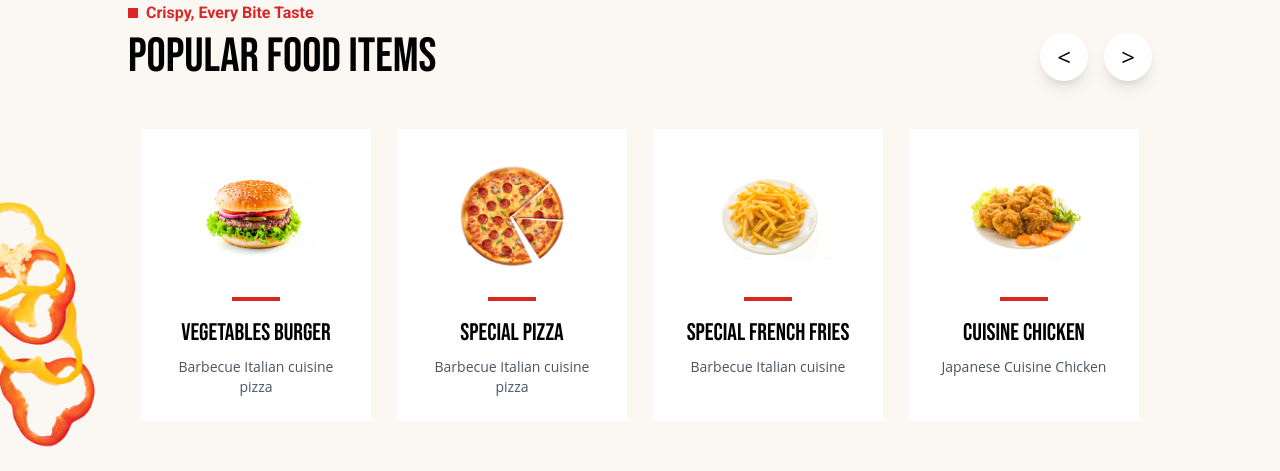
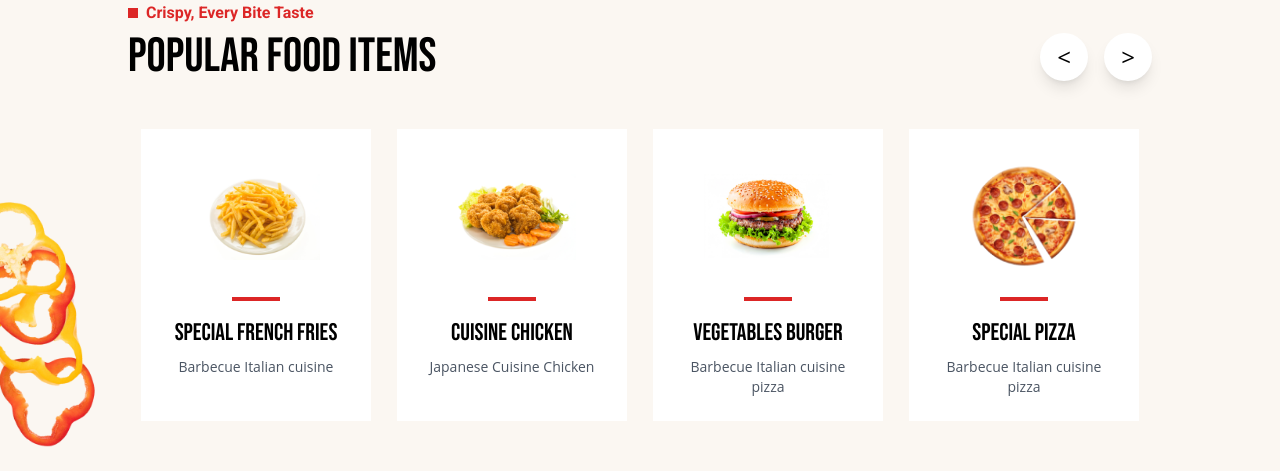
Before and after one commit to nerdigenius/interview_sample, a React (Vite) app: page / in a window 1280 px wide. Shown: the part 1600-2071 px from the top of the page. Built offline with nearby package versions, Linux system fonts and the light colour scheme.

Commit message:
auto play carousel active

```diff
--- a/src/components/PopularItems.tsx
+++ b/src/components/PopularItems.tsx
@@ -31,8 +31,8 @@ const PopularItems = () => {
       // Set initial display items
       setDisplayItems([items[0], items[1], items[2], items[3]]);
     }
-    // const interval = setInterval(goToNext, 3000);
-    // return () => clearInterval(interval);
+     const interval = setInterval(goToNext, 3000);
+     return () => clearInterval(interval);
   }, [displayItems]);
 
   // Update itemsToShow based on screen width
--- a/src/components/TestimonialSection.tsx
+++ b/src/components/TestimonialSection.tsx
@@ -33,8 +33,8 @@ const TestimonialSection = () => {
             // Set initial display items
             setDisplayItems([items[0], items[1], items[2], items[3]]);
         }
-        // const interval = setInterval(goToNext, 3000);
-        // return () => clearInterval(interval);
+        const interval = setInterval(goToNext, 3000);
+        return () => clearInterval(interval);
     }, [displayItems]);
 
     // Update itemsToShow based on screen width
```
